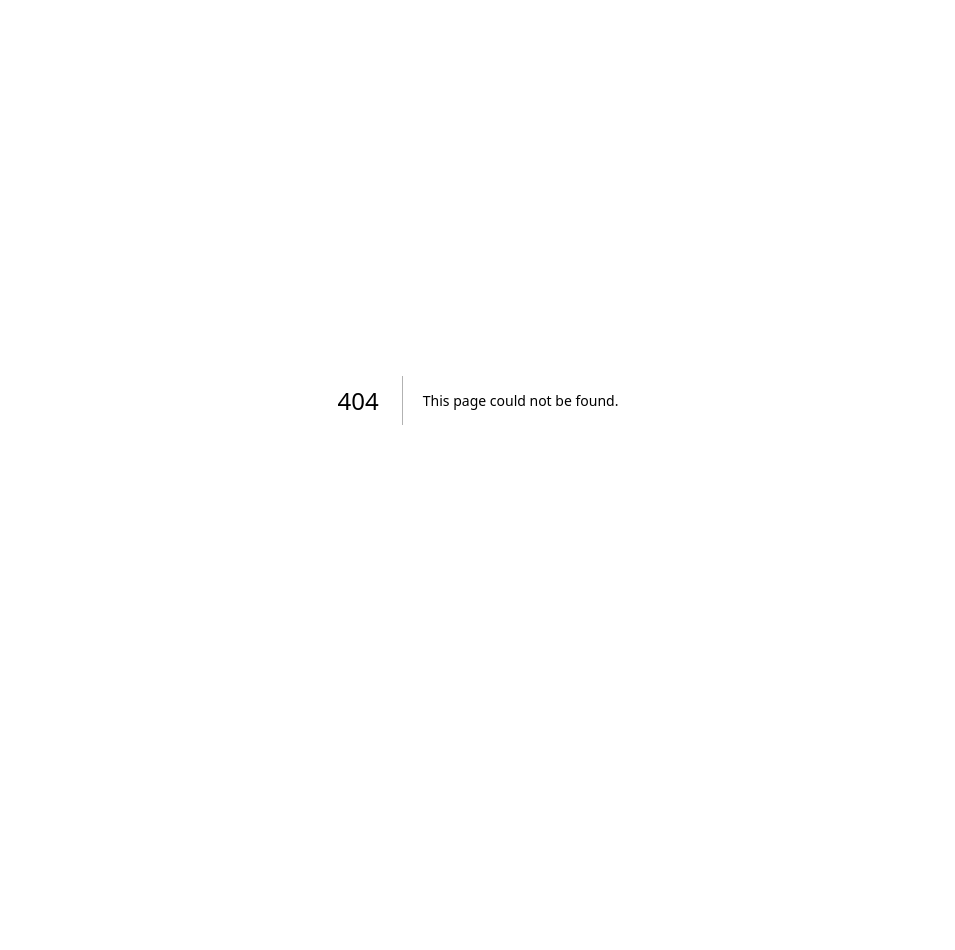
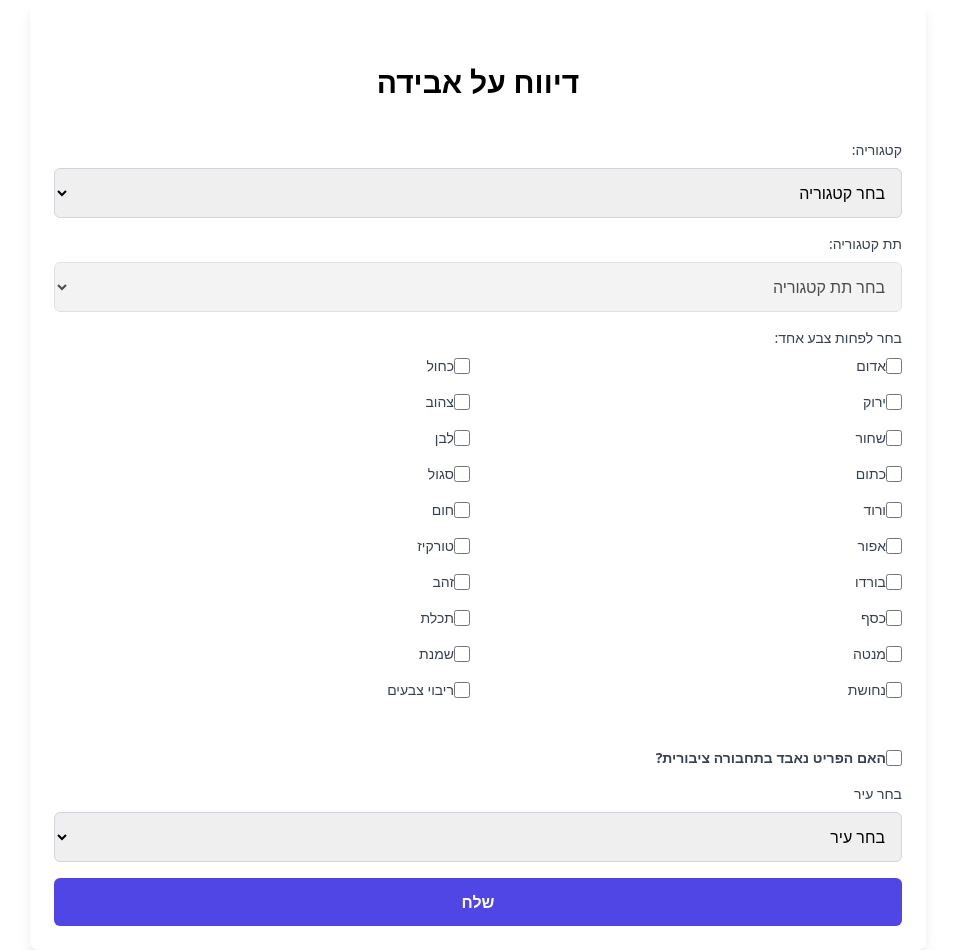
Before and after one commit to rachel-rapaport/lostAndFound, a Next.js app: page /loss-form in a window 1280 px wide. Before the commit this address had no page. Shown: the whole page, without its empty margins (162-1117 px from the left). Before the commit the page ends 800 px from the top, so only its background shows below. Built offline with nearby package versions, Linux system fonts and the light colour scheme.

Commit message:
loss form

```diff
--- /dev/null
+++ b/src/app/(pages)/loss-form/page.tsx
@@ -0,0 +1,12 @@
+import LossForm  from "@/app/components/LossForm";
+import React from "react";
+
+const page = () => {
+  return (
+    <div>
+       <LossForm></LossForm>
+    </div>
+  );
+};
+
+export default page;
--- /dev/null
+++ b/src/app/components/LossForm.tsx
@@ -0,0 +1,234 @@
+"use client";
+import React, { useState } from "react";
+import LossFormData from "../types/lossFormType";
+
+const LossForm = () => {
+  const [formData, setFormData] = useState<LossFormData>({
+    category: "",
+    subCategory: "",
+    colors: [],
+    city1: "",
+    city2: "",
+  });
+  const [isBus, setIsBus] = useState(false);
+
+  const categories = ["Electronics", "Clothing", "Furniture"];
+  const subCategories: Record<string, string[]> = {
+    Electronics: ["Phone", "Laptop", "Tablet"],
+    Clothing: ["Shirts", "Pants", "Jackets"],
+    Furniture: ["Table", "Chair", "Couch"],
+  };
+  const hebrewColors: string[] = [
+    "אדום",
+    "כחול",
+    "ירוק",
+    "צהוב",
+    "שחור",
+    "לבן",
+    "כתום",
+    "סגול",
+    "ורוד",
+    "חום",
+    "אפור",
+    "טורקיז",
+    "בורדו",
+    "זהב",
+    "כסף",
+    "תכלת",
+    "מנטה",
+    "שמנת",
+    "נחושת",
+    "ריבוי צבעים",
+  ];
+  const cities = ["New York", "Los Angeles", "Chicago", "Miami", "Dallas"];
+
+  const handleChange = (
+    e: React.ChangeEvent<HTMLInputElement | HTMLSelectElement>
+  ) => {
+    const { name, value, type, checked } = e.target as HTMLInputElement;
+    if (type === "checkbox") {
+      setFormData((prevData) => {
+        const newColors = checked
+          ? [...prevData.colors, value]
+          : prevData.colors.filter((color) => color !== value);
+        return { ...prevData, colors: newColors };
+      });
+    } else {
+      setFormData((prevData) => ({ ...prevData, [name]: value }));
+    }
+  };
+
+  const handleCheckboxChange = (e: React.ChangeEvent<HTMLInputElement>) => {
+    setIsBus(e.target.checked);
+  };
+
+  return (
+    <div dir="rtl">
+      <form className="max-w-4xl mx-auto p-6 bg-white shadow-lg rounded-lg">
+        <p className="font-bold text-3xl p-10 flex justify-center">
+          דיווח על אבידה
+        </p>
+        <div className="space-y-4">
+          {/* Category */}
+          <div>
+            <label
+              htmlFor="category"
+              className="block text-sm font-medium text-gray-700"
+            >
+              קטגוריה:
+            </label>
+            <select
+              id="category"
+              name="category"
+              value={formData.category}
+              onChange={handleChange}
+              className="mt-2 block w-full p-3 border border-gray-300 rounded-md focus:ring-indigo-500 focus:border-indigo-500"
+              required
+            >
+              <option value="">בחר קטגוריה</option>
+              {categories.map((category) => (
+                <option key={category} value={category}>
+                  {category}
+                </option>
+              ))}
+            </select>
+          </div>
+
+          {/* SubCategory */}
+          <div>
+            <label
+              htmlFor="subCategory"
+              className="block text-sm font-medium text-gray-700"
+            >
+              תת קטגוריה:{" "}
+            </label>
+            <select
+              id="subCategory"
+              name="subCategory"
+              value={formData.subCategory}
+              onChange={handleChange}
+              className="mt-2 block w-full p-3 border border-gray-300 rounded-md focus:ring-indigo-500 focus:border-indigo-500"
+              required
+              disabled={!formData.category}
+            >
+              <option value="">בחר תת קטגוריה</option>
+              {formData.category &&
+                subCategories[formData.category].map((subCategory: string) => (
+                  <option key={subCategory} value={subCategory}>
+                    {subCategory}
+                  </option>
+                ))}
+            </select>
+          </div>
+
+          {/* Colors */}
+          <div>
+            <label className="block text-sm font-medium text-gray-700">
+              בחר לפחות צבע אחד:{" "}
+            </label>
+            <div className="mt-2 grid grid-cols-2 gap-4">
+              {hebrewColors.map((color) => (
+                <div key={color} className="flex items-center">
+                  <input
+                    type="checkbox"
+                    id={color}
+                    name="colors"
+                    required
+                    value={color}
+                    checked={formData.colors.includes(color)}
+                    onChange={handleChange}
+                    className="h-4 w-4 text-indigo-600 border-gray-300 rounded"
+                  />
+                  <label htmlFor={color} className="ml-2 text-sm text-gray-700">
+                    {color}
+                  </label>
+                </div>
+              ))}
+            </div>
+          </div>
+
+          {/* is bus */}
+          <div className="flex items-center pt-8">
+            <input
+              type="checkbox"
+              id="bus"
+              name="bus"
+              value=" האם הפריט נאבד בתחבורה ציבורית?"
+              checked={isBus}
+              onChange={handleCheckboxChange}
+              className="h-4 w-4 text-indigo-600 border-gray-300 rounded "
+            />
+            <label
+              htmlFor="bus"
+              className="block text-sm text-gray-700 font-bold"
+            >
+              האם הפריט נאבד בתחבורה ציבורית?
+            </label>
+          </div>
+
+          {/* City1 */}
+          <div>
+            <label
+              htmlFor="city1"
+              className="block text-sm font-medium text-gray-700"
+            >
+           {isBus?'בחר  את עיר המוצא ':'בחר עיר'}
+            </label>
+            <select
+              id="city1"
+              name="city1"
+              value={formData.city1}
+              onChange={handleChange}
+              className="mt-2 block w-full p-3 border border-gray-300 rounded-md focus:ring-indigo-500 focus:border-indigo-500"
+              required
+            >
+              <option value="">בחר עיר</option>
+              {cities.map((city) => (
+                <option key={city} value={city}>
+                  {city}
+                </option>
+              ))}
+            </select>
+          </div>
+
+          {/* City2 (Optional) */}
+          {isBus?(     <div>
+            <label
+              htmlFor="city2"
+              className="block text-sm font-medium text-gray-700"
+            >
+              בחר את עיר היעד
+            </label>
+            <select
+              id="city2"
+              name="city2"
+              value={formData.city2 || ""}
+              onChange={handleChange}
+              className="mt-2 block w-full p-3 border border-gray-300 rounded-md focus:ring-indigo-500 focus:border-indigo-500"
+            >
+              <option value="">בחר עיר</option>
+              {cities.map((city) => (
+                <option key={city} value={city}>
+                  {city}
+                </option>
+              ))}
+            </select>
+          </div>):(<></>)}
+
+
+          {/* Submit Button */}
+          <div className="mt-6">
+            <button
+              type="submit"
+              className="w-full py-3 px-4 bg-indigo-600 text-white font-semibold rounded-md hover:bg-indigo-700 focus:outline-none focus:ring-2 focus:ring-indigo-500 focus:ring-offset-2"
+            >
+              שלח
+            </button>
+          </div>
+        </div>
+      </form>
+    </div>
+  );
+};
+
+export default LossForm;
--- a/src/app/components/test.tsx
+++ /dev/null
@@ -1,11 +0,0 @@
-import React from 'react'
-
-const test = () => {
-  return (
-    <div>
-      test
-    </div>
-  )
-}
-
-export default test
--- /dev/null
+++ b/src/app/types/lossFormType.ts
@@ -0,0 +1,7 @@
+export default interface LossFormData {
+    category: string;
+    subCategory: string;
+    colors: string[];
+    city1: string;
+    city2?: string;
+  }
```
Also changed, not shown: src/app/types/tets.ts (deleted).
